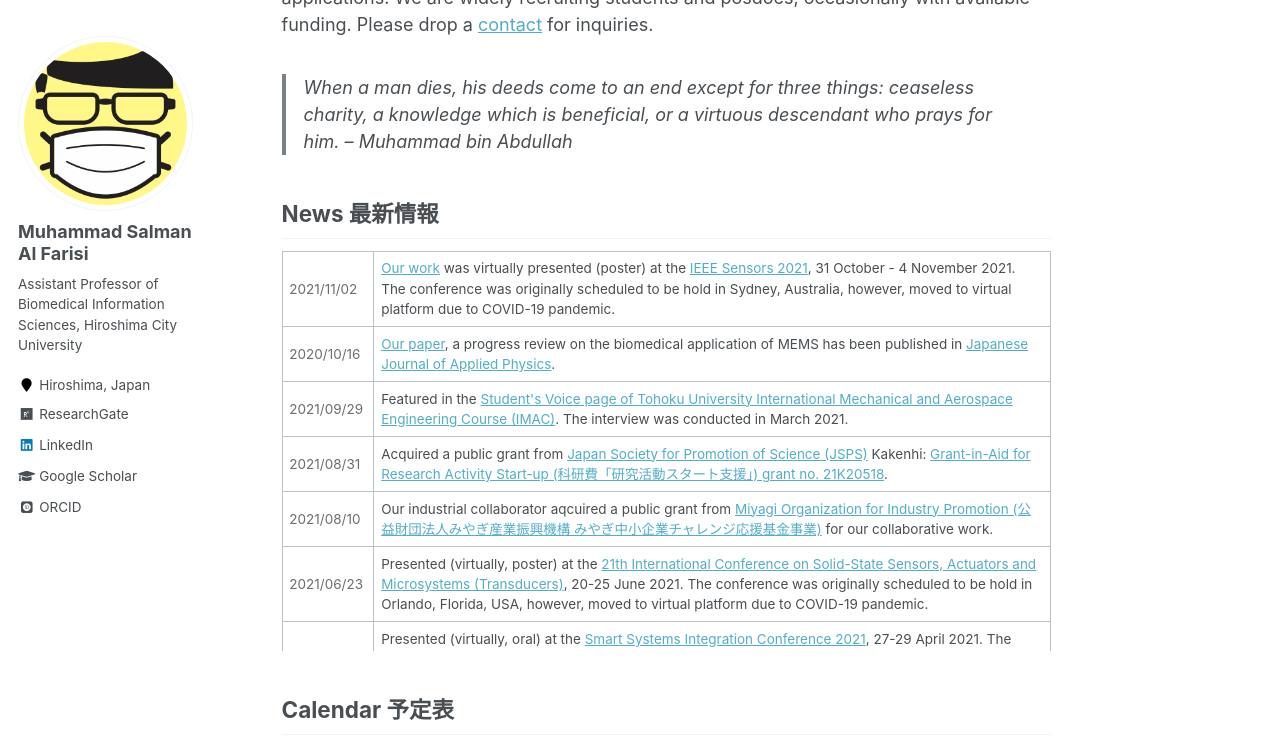
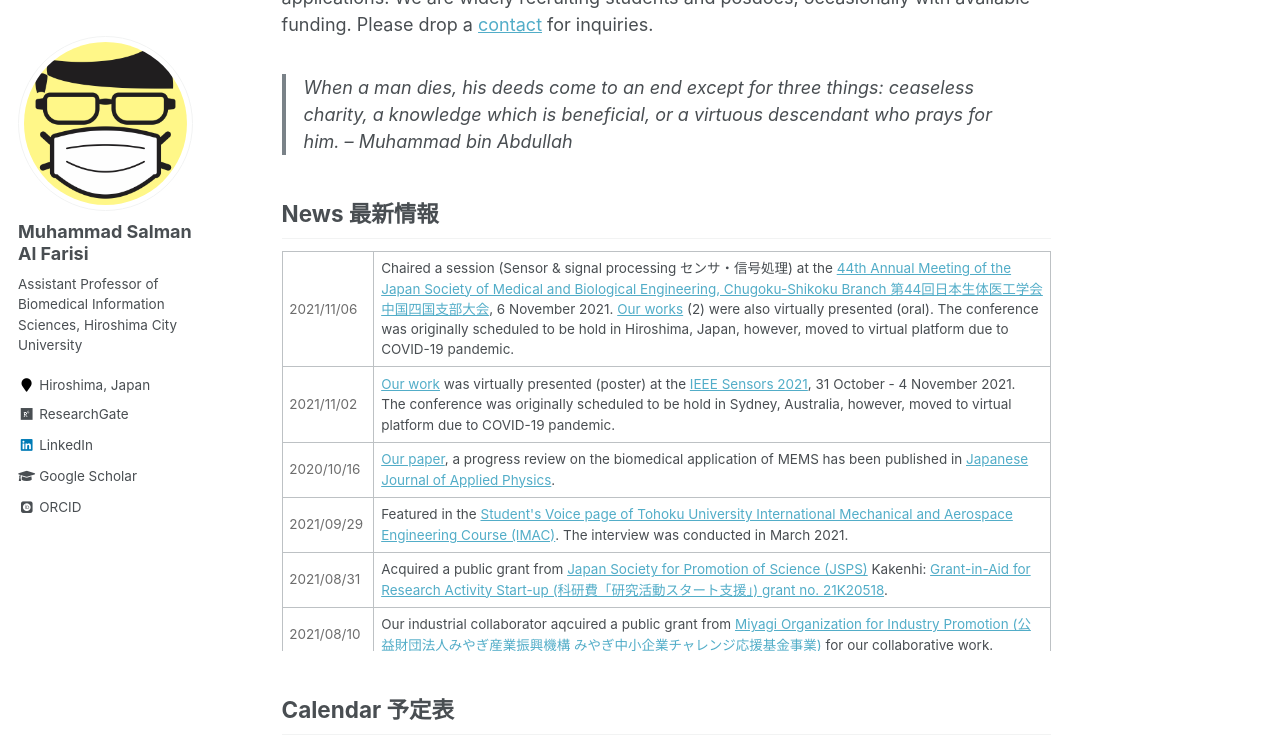
Before and after one commit to msalfarisi/msalfarisi.github.io, a Jekyll site: the page built from _pages/home.md, in a window 1280 px wide and 900 px high, scrolled down 457 px, cut to the strip 0-742 px from the top of the window. Built offline with Jekyll 4.4.1, drawn with Linux system fonts in a browser that asks for light colours; some web fonts are replaced.

Commit message:
Update home.md

```diff
--- a/_pages/home.md
+++ b/_pages/home.md
@@ -22,6 +22,10 @@ Welcome to the homepage of Muhammad Salman Al Farisi, an Assistant Professor at
 
 <div style="overflow-y: scroll; height:400px;">
  <table style="width:100%">
+  <tr>
+    <td style="color:#6d6d6d;">2021/11/06</td>
+    <td>Chaired a session (Sensor & signal processing センサ・信号処理) at the <a href="http://www.medimg.info.hiroshima-cu.ac.jp/jsmbe-chusi-2021/">44th Annual Meeting of the Japan Society of Medical and Biological Engineering, Chugoku-Shikoku Branch 第44回日本生体医工学会中国四国支部大会</a>, 6 November 2021. <a href="/publication/">Our works</a> (2) were also virtually presented (oral). The conference was originally scheduled to be hold in Hiroshima, Japan, however, moved to virtual platform due to COVID-19 pandemic.</td>
+  </tr>
   <tr>
     <td style="color:#6d6d6d;">2021/11/02</td>
     <td><a href="/publication/">Our work</a> was virtually presented (poster) at the <a href="https://2021.ieee-sensorsconference.org/">IEEE Sensors 2021</a>, 31 October - 4 November 2021. The conference was originally scheduled to be hold in Sydney, Australia, however, moved to virtual platform due to COVID-19 pandemic.</td>
```
